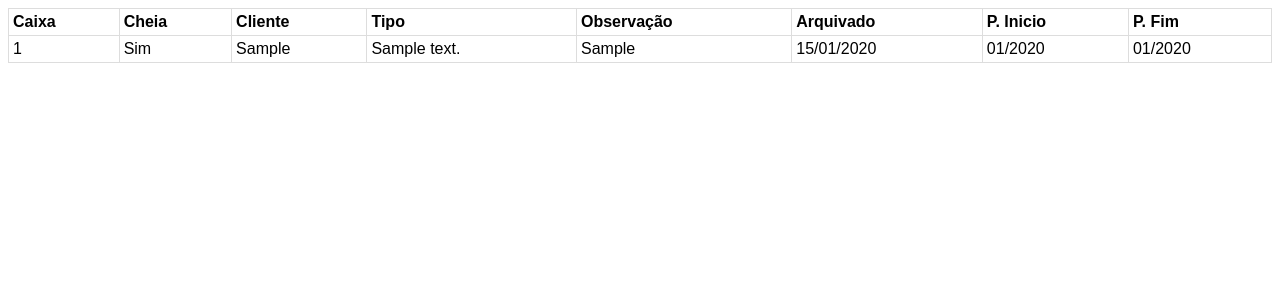
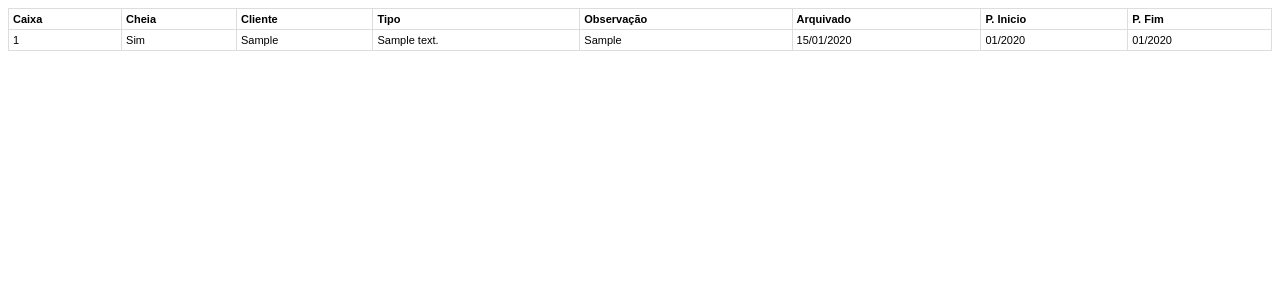
Before and after one commit to augustomonoo/arquivo, a Django app: page /documento/imprimir/ in a window 1280 px wide. Shown: the top 300 px of the page. Run offline with Django 4.2, Linux system fonts and the light colour scheme; a user stored in the database is signed in; tables that the repository leaves empty hold one stand-in row (values such as "Sample post"); some libraries are stand-ins or nearby versions.

Commit message:
Pequena diminuicao da fonte na pagina de impressao

```diff
--- a/arquivo/templates/arquivo/documento/imprimir_lista.html
+++ b/arquivo/templates/arquivo/documento/imprimir_lista.html
@@ -11,6 +11,7 @@
     table {
       font-family: arial, sans-serif;
       border-collapse: collapse;
+      font-size: 11px;
       width: 100%;
     }
 
```
